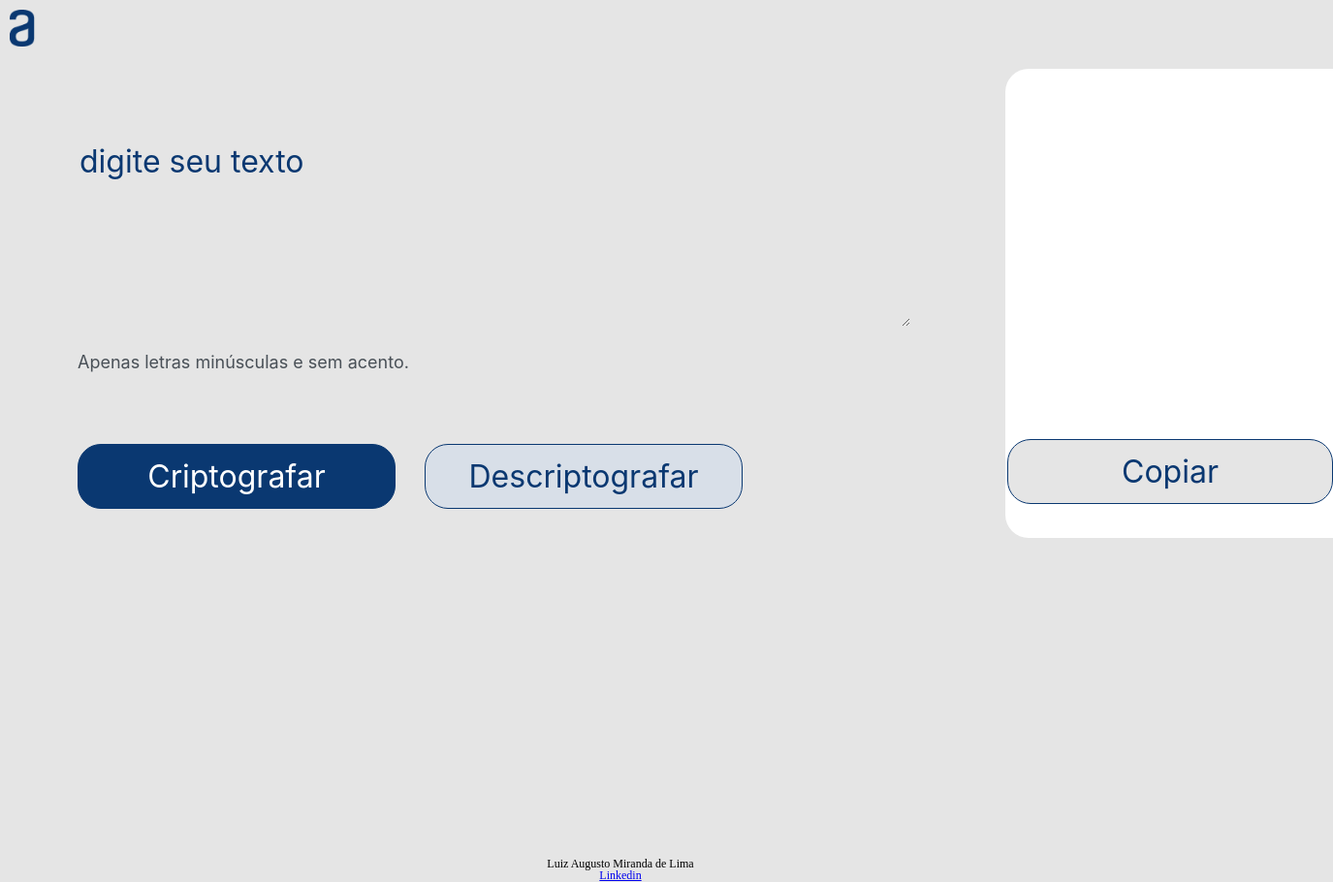
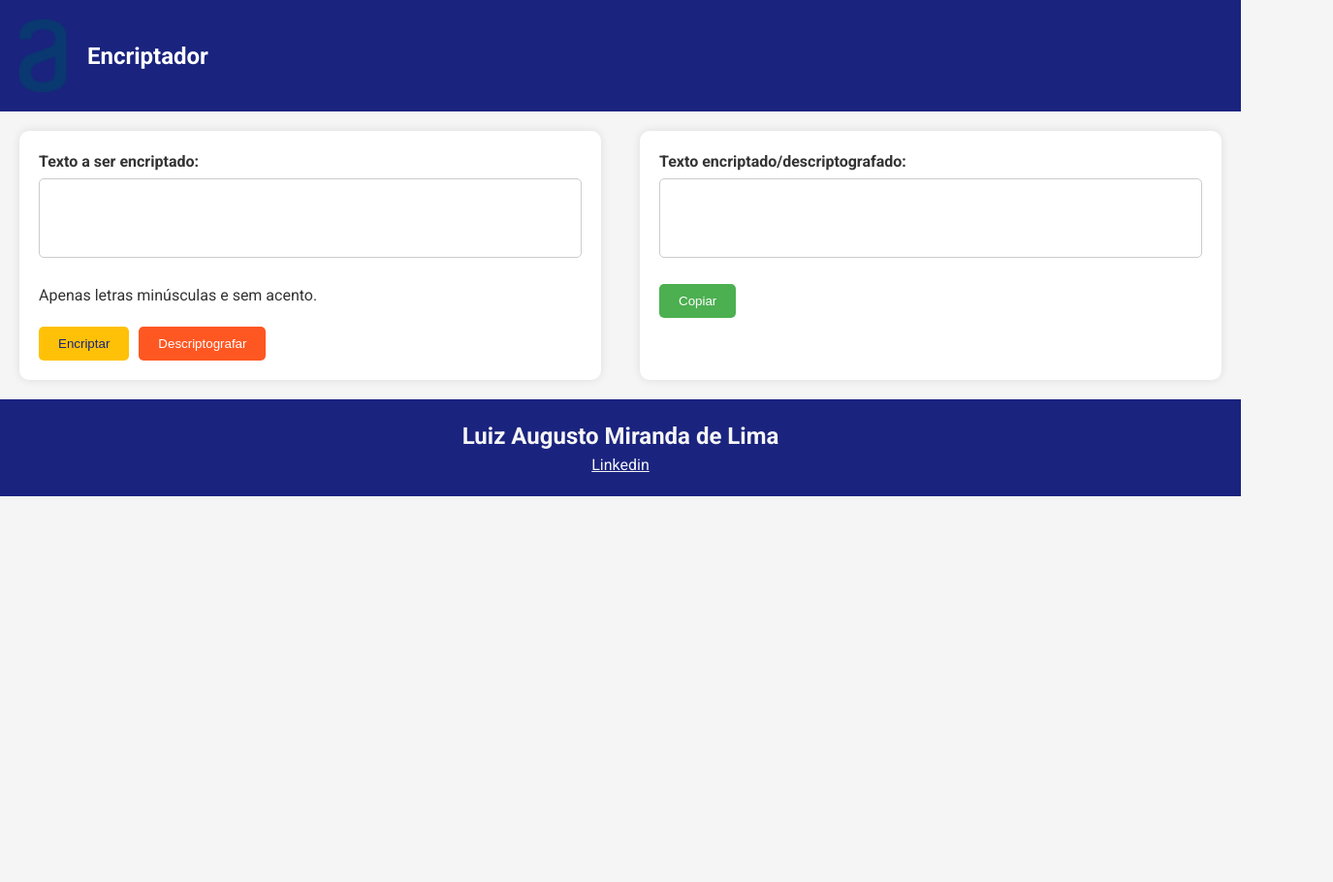
Before and after one commit to Luizaug1/encriptador, a plain HTML site: page index.html in a window 1280 px wide. Shown: the whole page at 97% size, 1375 px wide, since content can reach past the window. After the commit the page ends 800 px from the top, so only its background shows below. Drawn offline with Linux system fonts and the light colour scheme.

Commit message:
Melhorias no projeto
Foram adicionadas melhorias no estilo da página, dando mais cores, um estilo melhor para os botões, áreas de texto, header e rodapé, dando mais vida a página e deixando mais elegante

Melhorias no javascript também foram feitas, adicionando um eventlistener para os botões invés de utilizar o método onclick

também foram feitas mudanças na estrutura do html da página dando mais organização ao código

```diff
--- a/index.html
+++ b/index.html
@@ -2,47 +2,52 @@
 <html lang="pt-br">
 <head>
     <meta charset="UTF-8">
-        <meta http-equiv="X-UA-Compatible" content="IE-edge">
-        <meta name="viewport"content="width=device-width">
-        <link rel="preconnect" href="https://fonts.googleapis.com">
-        <link rel="preconnect" href="https://fonts.gstatic.com" crossorigin>
+    <meta http-equiv="X-UA-Compatible" content="IE=edge">
+    <meta name="viewport" content="width=device-width, initial-scale=1.0">
+    <link href="https://fonts.googleapis.com/css2?family=Roboto:wght@400;700&display=swap" rel="stylesheet">
     <link rel="stylesheet" href="style.css">
-        <link rel="stylesheet" href="reset.css">
     <title>Encriptador</title>
 </head>
 <body>
     <header>
             <img class="logoAlura" src="imagens/logoAlura.png" alt="Logo da Alura">
+            <h1 class="titulo">Encriptador</h1>
     </header>
 
     <main>
-            <section>
-                <textarea class="text-area" cols="41" rows="4" placeholder="Digite seu texto"></textarea>
+        <section id="panel-encriptar" class="panel">
+            <form id="formEncriptar" class="form">
+                <div class="form-group">
+                    <label for="texto">Texto a ser encriptado:</label>
+                    <textarea id="texto" class="texto" name="texto" rows="4" cols="50"></textarea>
+                </div>
+                <div class="informacao">
+                    <p>Apenas letras minúsculas e sem acento.</p>
+                </div>
+                <div class="botoes">
+                    <button id="btnEncriptar" class="btn btn-encriptar" type="button">Encriptar</button>
+                    <button id="btnDesencriptar" class="btn btn-desencriptar" type="button">Descriptografar</button>
+                </div>
+            </form>
+        </section>
 
-                <div class="informacao">
-                    <h6>Apenas letras minúsculas e sem acento.</h6>
+        <section id="panel-mensagem" class="panel">
+            <div class="form-group">
+                <label for="texto_resultado">Texto encriptado/descriptografado:</label>
+                <textarea id="texto_resultado" class="texto_resultado" name="texto_resultado" rows="4" cols="50" readonly></textarea>
             </div>
-
             <div class="botoes">
-                    <button class="btn-encriptar" onclick="btnEncriptar()" onclick="limpar()" >Criptografar</button>
-                    <button class="btn-desencriptar" onclick="btnDesencriptar()" onclick="verificarResposta2()" >Descriptografar</button>
+                <button id="btnCopiar" class="btn btn-copiar" type="button">Copiar</button>
             </div>
         </section>
-
-            <section>
-                <textarea class="mensagem" cols="20" rows="10"></textarea>
-                <button class="btn-copiar" onclick="copiarTexto()">Copiar</button>
-            </section>
-
-
     </main>
-        <script src="script.js"></script>
 
     <footer>
-    <div class="rodape">
-        <h1>Luiz Augusto Miranda de Lima</h1>
-        <a href="https://www.linkedin.com/in/luiz-augusto-449a96270/" alt="link para o linkedin">Linkedin</a>
+        <div class="container">
+            <h2 class="nome">Luiz Augusto Miranda de Lima</h2>
+            <a href="https://www.linkedin.com/in/luiz-augusto-449a96270/" class="linkedin" target="_blank">Linkedin</a>
         </div>
     </footer>
+    <script src="script.js"></script>
 </body>
 </html>
--- a/script.js
+++ b/script.js
@@ -1,56 +1,50 @@
-const textArea = document.querySelector(".text-area");
-const mensagem = document.querySelector(".mensagem");
 
-//*As "chaves" de criptografia que utilizaremos são:
-//*A letra "e" é convertida para "enter"
-//*A letra "i" é convertida para "imes"
-//*A letra "a" é convertida para "ai"
-//*A letra "o" é convertida para "ober"
-//*A letra "u" é convertida para "ufat"
+// As "chaves" de criptografia que utilizaremos são:
+// A letra "e" é convertida para "enter"
+// A letra "i" é convertida para "imes"
+// A letra "a" é convertida para "ai"
+// A letra "o" é convertida para "ober"
+// A letra "u" é convertida para "ufat"
 
-function btnEncriptar() {
-    const textoEncriptado = encriptar(textArea.value);
-    mensagem.value = textoEncriptado;
-    textArea.value = "";
-}
+document.addEventListener('DOMContentLoaded', function () {
+    const texto = document.getElementById("texto");
+    const textoResultado = document.getElementById("texto_resultado");
 
-function encriptar(stringEncriptada) {
-
-    let matrizCodigo = [["e" , "enter"] , ["i" , "imes"] , ["a" , "ai"] , ["o" , "ober"] , ["u" , "ufat"]];
-    stringEncriptada = stringEncriptada.toLowerCase();
-
-    for(let i = 0; i < matrizCodigo.length; i++) {
-        if(stringEncriptada.includes(matrizCodigo[i][0])) {
-            stringEncriptada = stringEncriptada.replaceAll(matrizCodigo[i][0], matrizCodigo[i][1]);
-        }
+    function encriptar(textoEncriptado) {
+        const matrizCodigo = [["e", "enter"], ["i", "imes"], ["a", "ai"], ["o", "ober"], ["u", "ufat"]];
+        textoEncriptado = textoEncriptado.toLowerCase();
+        matrizCodigo.forEach(codigo => {
+            textoEncriptado = textoEncriptado.replaceAll(codigo[0], codigo[1]);
+        });
+        return textoEncriptado;
     }
 
-    return stringEncriptada;
-}
-
-function btnDesencriptar() {
-    const textoDesencriptado = desencriptar(textArea.value);
-    mensagem.value = textoDesencriptado;
-    textArea.value = "";
-}
-
-function desencriptar(stringDesencriptada) {
-
-    let matrizCodigo = [["e" , "enter"] , ["i" , "imes"] , ["a" , "ai"] , ["o" , "ober"] , ["u" , "ufat"]];
-    stringDesencriptada = stringDesencriptada.toLowerCase();
-
-    for(let i = 0; i < matrizCodigo.length; i++) {
-        if(stringDesencriptada.includes(matrizCodigo[i][1])) {
-            stringDesencriptada = stringDesencriptada.replaceAll(matrizCodigo[i][1], matrizCodigo[i][0]);
-        }
+    function desencriptar(textoDesencriptado) {
+        const matrizCodigo = [["enter", "e"], ["imes", "i"], ["ai", "a"], ["ober", "o"], ["ufat", "u"]];
+        matrizCodigo.forEach(codigo => {
+            textoDesencriptado = textoDesencriptado.replaceAll(codigo[0], codigo[1]);
+        });
+        return textoDesencriptado;
     }
 
-    return stringDesencriptada;
-}
+    function btnEncriptar() {
+        const textoEncriptado = encriptar(texto.value);
+        textoResultado.value = textoEncriptado;
+        texto.value = "";
+    }
 
-function copiarTexto() {
-    let textoCopiado = mensagem;
-    textoCopiado.select();
-    textoCopiado.setSelectionRange(0, 99999)
-    document.execCommand("copy");
-}
+    function btnDesencriptar() {
+        const textoDesencriptado = desencriptar(textoResultado.value);
+        textoResultado.value = textoDesencriptado;
+    }
+
+    function copiarTexto() {
+        textoResultado.select();
+        textoResultado.setSelectionRange(0, 99999)
+        document.execCommand("copy");
+    }
+
+    document.getElementById("btnEncriptar").addEventListener("click", btnEncriptar);
+    document.getElementById("btnDesencriptar").addEventListener("click", btnDesencriptar);
+    document.getElementById("btnCopiar").addEventListener("click", copiarTexto);
+});
--- a/style.css
+++ b/style.css
@@ -1,104 +1,117 @@
 * {
-    background: #E5E5E5;
-    font-family: 'Inter', sans-serif;
+    margin: 0;
+    padding: 0;
+    box-sizing: border-box;
+}
+
+body {
+    font-family: 'Roboto', sans-serif;
     font-weight: 400;
-    font-size: 32px;
-    line-height: 150%;
+    font-size: 16px;
+    line-height: 1.5;
+    background-color: #f5f5f5;
+    color: #333;
+}
+
+.container {
+    max-width: 1200px;
+    margin: 0 auto;
+    padding: 0 20px;
+}
+
+header {
+    display: flex;
+    align-items: center; /* Centraliza verticalmente */
+    background-color: #1a237e;
+    padding: 20px;
 }
 
 .logoAlura {
-    margin-left: 10px;
-    padding-top: 10px;
-    width: 2%;
+    width: 50px;
+    margin-right: 20px;
+}
+.titulo {
+    font-size: 24px;
+    font-weight: 700;
+    color: #fff;
 }
 
 main {
     display: flex;
-    margin-bottom: 50px;
-    margin-left: 80px;
+    justify-content: center;
+    padding: 20px 0;
 }
 
-.text-area {
-    border: none;
-    color: #0A3871;
-    margin-top: 90px;
-    text-transform: lowercase;
+.panel {
+    width: 100%;
+    max-width: 600px;
+    padding: 20px;
+    background-color: #fff;
+    border-radius: 10px;
+    box-shadow: 0 0 10px rgba(0, 0, 0, 0.1);
+    margin: 0 20px;
 }
 
-::placeholder { color: #0A3871; }
-    .text-area:focus {
-        outline: none;
-    }
-
-.mensagem {
-    background: white;
-    border: none;
-    border-radius: 24px;
-    color: #0A3871;
-    margin-left: 98px;
-    margin-top: 20px;
-    padding-left: 20px;
-    position: fixed;
-}
-.mensagem:focus {
-    outline: none;
+.form-group {
+    margin-bottom: 20px;
 }
 
+label {
+    display: block;
+    margin-bottom: 5px;
+    font-weight: 700;
+}
+
+textarea {
+    width: 100%;
+    padding: 10px;
+    border: 1px solid #ccc;
+    border-radius: 5px;
+    resize: none;
+}
+
+.informacao {
+    margin-bottom: 20px;
+}
 
 .botoes {
     display: flex;
-    margin-top: 60px;
+    gap: 10px;
+}
 
+.btn {
+    padding: 10px 20px;
+    border: none;
+    border-radius: 5px;
+    cursor: pointer;
+    transition: background-color 0.3s ease;
+}
+
+.btn-encriptar {
+    background-color: #ffc107;
+    color: #1a237e;
 }
 
 .btn-desencriptar {
-    background: #D8DFE8;
-    border: 1px solid #0A3871;
-    border-radius: 24px;
-    color: #0A3871;
-    cursor: pointer;
-    height: 67px;
-    margin-left: 30px;
-    width: 328px;
-}
-
-.btn-encriptar {
-    background-color: #0A3871;
-    border: 1px solid #0A3871;
-    border-radius: 24px;
-    color: white;
-    cursor: pointer;
-    height: 67px;
-    width: 328px;
+    background-color: #ff5722;
+    color: #fff;
 }
 
 .btn-copiar {
-    border: 1px solid #0A3871;
-    border-radius: 24px;
-    color: #0A3871;
-    cursor: pointer;
-    height: 67px;
-    margin-left: 100px;
-    margin-top: 402px;
-    position: absolute;
-    width: 336px;
+    background-color: #4caf50;
+    color: #fff;
 }
 
-h6, .informacao {
-    color: #495057;
-    font-size: 18px;
+.btn:hover {
+    background-color: #fbc02d;
 }
 
-.rodape, h1, a {
-    font-size:  12px;
+footer {
+    color: whitesmoke;
+    background-color: #1a237e;
+    padding: 20px 0;
     text-align: center;
-    position: relative;
-    margin: 360px 0 0;
-
 }
-
-@media screen and (max-width:480px) {
-	.logoAlura, .text-area, .botoes, .mensagem, .rodape {
-		width: auto;
-	}
+footer a{
+    color: whitesmoke;
 }
```
Lines whose indentation alone changed are shown as unchanged.
